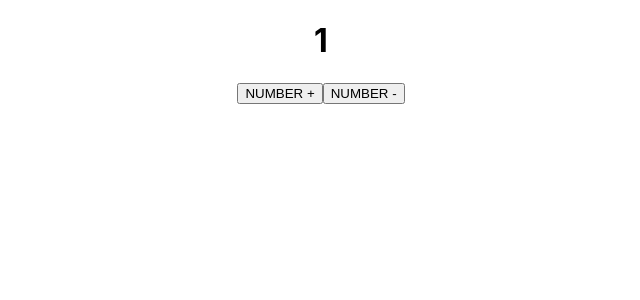
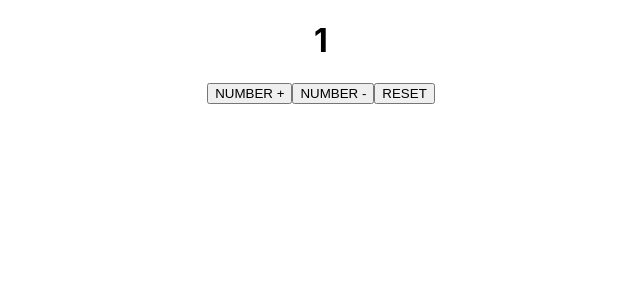
Before and after one commit to ArtyomKub/use-state, a React (Create React App) app: page / in a window 1280 px wide. Shown: the top 300 px of the page, without its empty margins (319-959 px from the left). Built offline with nearby package versions, Linux system fonts and the light colour scheme.

Commit message:
Add a new tag button 'RESET'

```diff
--- a/src/App.tsx
+++ b/src/App.tsx
@@ -20,6 +20,7 @@ function App() {
             <h1>{alpha}</h1>
             <button onClick={onClickHandlerPlus}>NUMBER +</button>
             <button onClick={onClickHandlerMinus}>NUMBER -</button>
+            <button onClick={onClickHandlerMinus}>RESET</button>
         </div>
     );
 }
```
